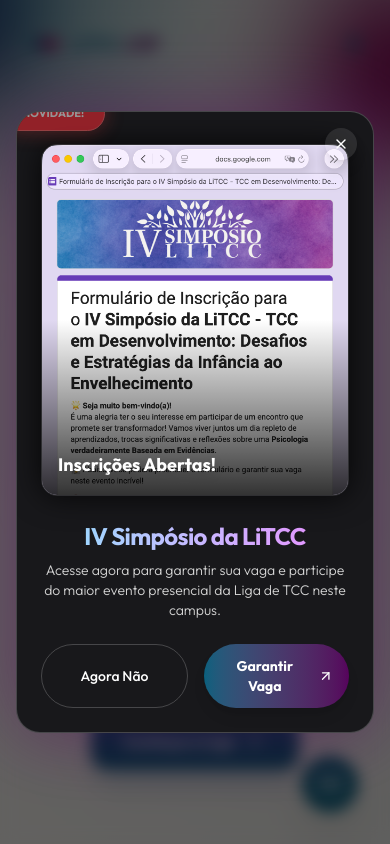
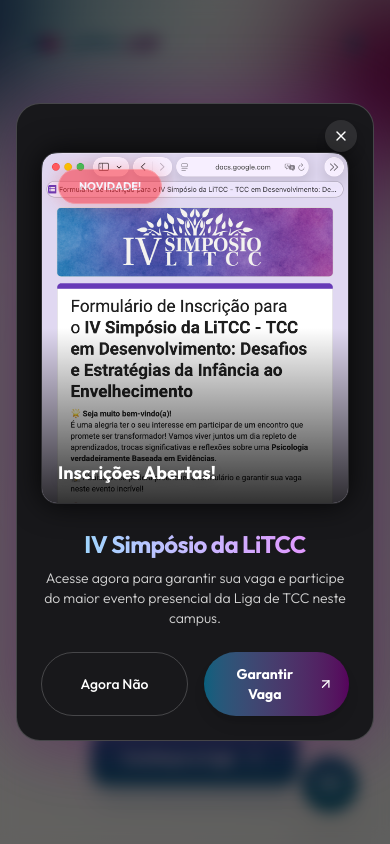
Before and after one commit to leumasnot-prog/litccusp11, a React (Vite) app: page / in a window 390 px wide. Shown: the top 844 px of the page. Built offline with nearby package versions, Linux system fonts and the light colour scheme.

Commit message:
fix(ui): adjust mobile hero spacing and popup novidade badge position

```diff
--- a/src/App.tsx
+++ b/src/App.tsx
@@ -102,7 +102,7 @@
 
 const Hero = () => {
   return (
-    <section id="home" className="relative h-screen w-full flex items-center justify-center overflow-hidden">
+    <section id="home" className="relative min-h-[100dvh] w-full flex items-center justify-center overflow-hidden">
       <BackgroundGradientAnimation
         gradientBackgroundStart="rgba(245, 243, 239, 1)"
         gradientBackgroundEnd="rgba(188, 199, 203, 0.4)"
@@ -114,7 +114,7 @@
         pointerColor="8, 96, 126"
         containerClassName="min-h-screen w-full"
       >
-        <div className="max-w-7xl mx-auto px-6 flex flex-col md:grid md:grid-cols-2 gap-4 md:gap-12 items-center relative z-20 min-h-screen pt-28 pb-8 md:py-0">
+        <div className="max-w-7xl mx-auto px-6 flex flex-col md:grid md:grid-cols-2 gap-4 md:gap-12 items-center relative z-20 min-h-[100dvh] pt-32 pb-16 md:py-0">
           <motion.div
             initial={{ opacity: 0, x: -50 }}
             animate={{ opacity: 1, x: 0 }}
@@ -451,11 +451,10 @@
               <X className="w-4 h-4" />
             </button>
 
-            <div className="absolute -top-4 -left-4 bg-red-500 text-white text-[11px] font-extrabold px-5 py-2 rounded-full animate-pulse shadow-[0_0_20px_rgba(239,68,68,0.6)] z-50 border border-red-400">
-              NOVIDADE!
-            </div>
-
-            <div className="rounded-2xl overflow-hidden mb-6 border border-white/10 shadow-[0_0_30px_rgba(0,0,0,0.8)] mt-2 relative">
+            <div className="rounded-2xl overflow-hidden mb-6 border border-white/10 shadow-[0_0_30px_rgba(0,0,0,0.8)] mt-6 md:mt-2 relative">
+              <div className="absolute top-4 left-4 bg-red-500 text-white text-[11px] font-extrabold px-5 py-2 rounded-full animate-pulse shadow-[0_0_20px_rgba(239,68,68,0.6)] z-50 border border-red-400">
+                NOVIDADE!
+              </div>
               <img
                 src="/formulario do simposio.png"
                 alt="Formulário do Simpósio"
```
